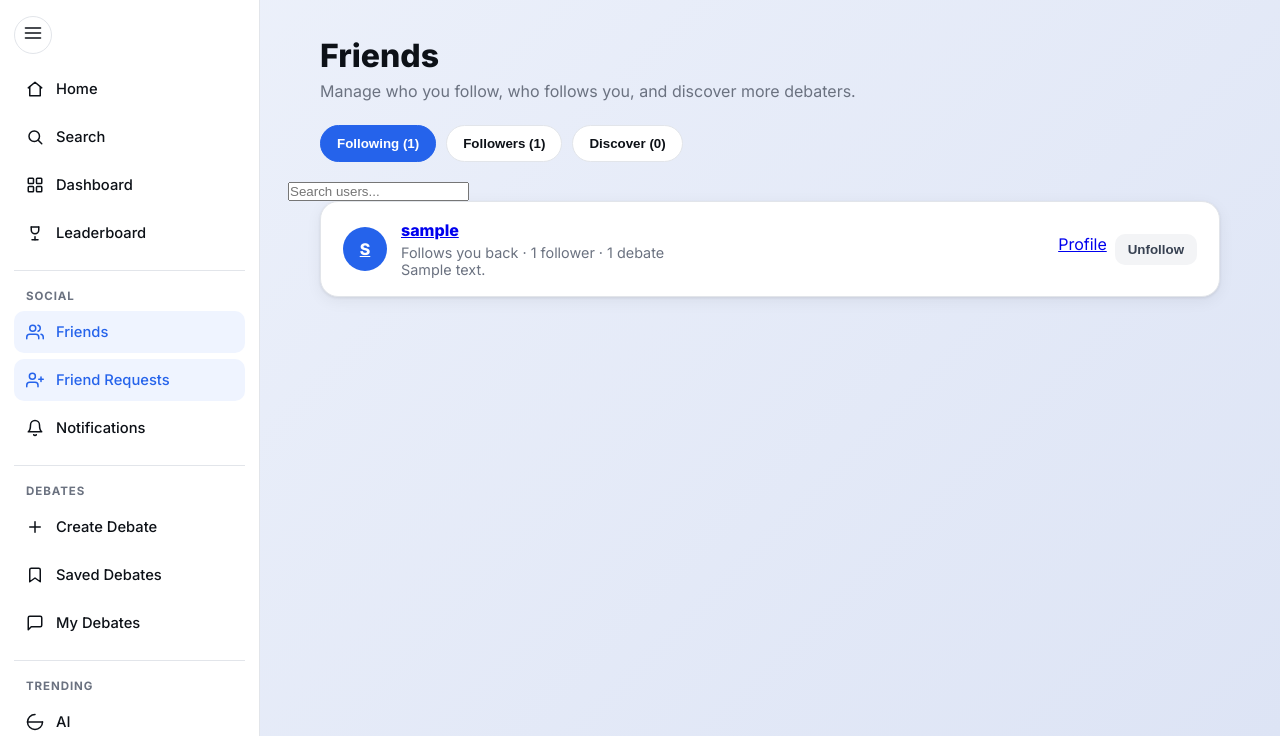
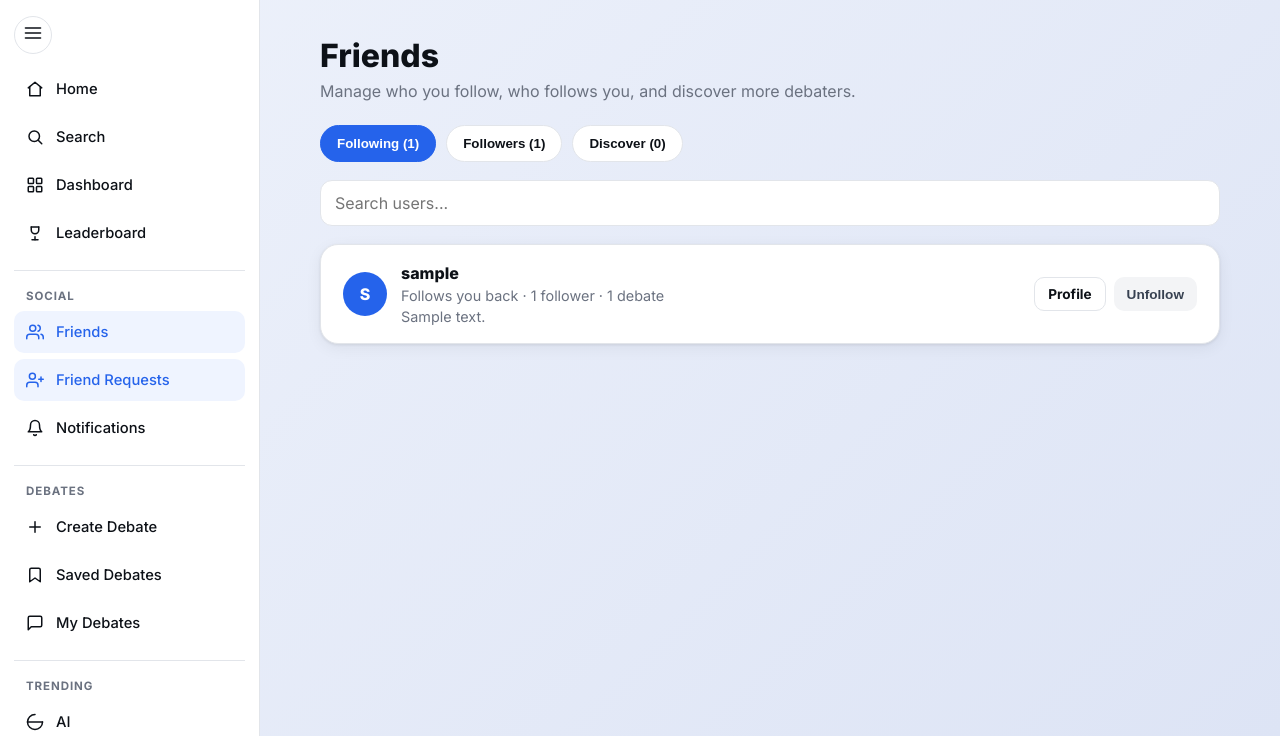
Before and after one commit to top-zizu/CITS-3403-Project, a Flask app: page /friends in a window 1280 px wide. Shown: the part 64-800 px from the top of the page. Run offline with Flask 3, Linux system fonts and the light colour scheme; a user stored in the database is signed in; tables that the repository leaves empty hold one stand-in row (values such as "Sample post"); some libraries are stand-ins or nearby versions.

Commit message:
Update style_friends.css
Add styling for real friends search, profile links, and follow actions

```diff
--- a/static/style_friends.css
+++ b/static/style_friends.css
@@ -4,6 +4,7 @@
 
 .friends-header,
 .friends-tabs,
+.friends-search,
 .friends-card {
   max-width: 900px;
   margin-left: auto;
@@ -47,6 +48,26 @@
   border-color: var(--accent);
 }
 
+.friends-search {
+  margin-bottom: 18px;
+}
+
+.friends-search input {
+  width: 100%;
+  padding: 12px 14px;
+  border: 1px solid var(--border);
+  border-radius: 12px;
+  background: var(--surface);
+  color: var(--text);
+  font: inherit;
+  outline: none;
+}
+
+.friends-search input:focus {
+  border-color: var(--accent);
+  box-shadow: 0 0 0 3px rgba(37, 99, 235, 0.12);
+}
+
 .friends-card {
   background: var(--surface);
   border: 1px solid var(--border);
@@ -68,6 +89,7 @@
 }
 
 .friend-avatar {
+  text-decoration: none;
   width: 44px;
   height: 44px;
   border-radius: 50%;
@@ -89,10 +111,24 @@
   margin: 0 0 4px;
 }
 
+.friend-info h3 a {
+  color: inherit;
+  text-decoration: none;
+}
+
+.friend-info h3 a:hover {
+  color: var(--accent);
+}
+
 .friend-info p {
   margin: 0;
   color: var(--muted);
   font-size: 0.9rem;
+}
+
+.friend-bio {
+  margin-top: 4px !important;
+  overflow-wrap: anywhere;
 }
 
 .friend-status {
@@ -118,12 +154,15 @@
 }
 
 .accept-btn,
-.decline-btn {
+.decline-btn,
+.profile-btn {
   border: none;
   padding: 8px 13px;
   border-radius: 10px;
   font-weight: 700;
   cursor: pointer;
+  text-decoration: none;
+  font-size: 0.85rem;
 }
 
 .accept-btn {
@@ -136,6 +175,17 @@
   color: #374151;
 }
 
+.profile-btn {
+  background: var(--surface);
+  border: 1px solid var(--border);
+  color: var(--text);
+}
+
+.profile-btn:hover {
+  color: var(--accent);
+  border-color: var(--accent);
+}
+
 .empty-state {
   padding: 24px;
   color: var(--muted);
@@ -144,7 +194,8 @@
 /* Dark mode */
 
 body.dark-mode .friends-card,
-body.dark-mode .friends-tab {
+body.dark-mode .friends-tab,
+body.dark-mode .friends-search input {
   background: #111827;
   border-color: #1f2937;
   color: #f9fafb;
@@ -164,7 +215,9 @@ body.dark-mode .friends-header p {
   color: #9ca3af;
 }
 
-body.dark-mode .decline-btn {
+body.dark-mode .decline-btn,
+body.dark-mode .profile-btn {
   background: #1f2937;
   color: #e5e7eb;
+  border-color: #374151;
 }
```
